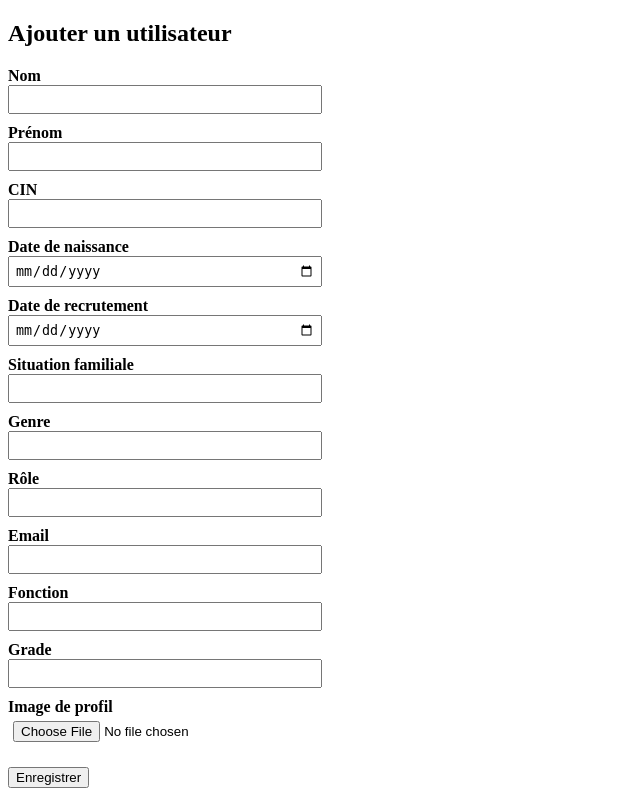
After one commit to MohamedZarrou/stage, a PHP site: page /user_add.php in a window 1280 px wide. The commit adds this page. Shown: the whole page, without its empty margins (0-640 px from the left). Run offline with PHP 8.4, Linux system fonts and the light colour scheme.

Commit message:
user add

```diff
--- /dev/null
+++ b/user_add.php
@@ -0,0 +1,110 @@
+<?php
+include "sql/db.php";
+$db = Database::getInstance()->getConnection();
+
+if (isset($_POST["save"])) {
+    $imgData = null;
+    $mimeType = null;
+
+    // Handle image if uploaded
+    if (isset($_FILES["img"]) && $_FILES["img"]["error"] === UPLOAD_ERR_OK) {
+        $imgData = file_get_contents($_FILES["img"]["tmp_name"]);
+        $mimeType = $_FILES["img"]["type"];
+    }
+
+    $sql = "INSERT INTO utilisateurs (
+        nom, prenom, Cin, d_naiss, d_recrutement, sit_familliale, genre,
+        role, email, fonction, grade, img, mime_type
+    ) VALUES (
+        :nom, :prenom, :Cin, :d_naiss, :d_recrutement, :sit_familiale, :genre,
+        :role, :email, :fonction, :grade, :img, :mime_type
+    )";
+
+    $stmt = $db->prepare($sql);
+    $stmt->bindParam(":nom", $_POST["nom"]);
+    $stmt->bindParam(":prenom", $_POST["prenom"]);
+    $stmt->bindParam(":Cin", $_POST["Cin"]);
+    $stmt->bindParam(":d_naiss", $_POST["d_naiss"]);
+    $stmt->bindParam(":d_recrutement", $_POST["d_recrutement"]);
+    $stmt->bindParam(":sit_familiale", $_POST["sit_familliale"]);
+    $stmt->bindParam(":genre", $_POST["genre"]);
+    $stmt->bindParam(":role", $_POST["role"]);
+    $stmt->bindParam(":email", $_POST["email"]);
+    $stmt->bindParam(":fonction", $_POST["fonction"]);
+    $stmt->bindParam(":grade", $_POST["grade"]);
+    $stmt->bindParam(":img", $imgData, PDO::PARAM_LOB);
+    $stmt->bindParam(":mime_type", $mimeType);
+    $stmt->execute();
+
+    echo "<p style='color: green;'>Utilisateur ajouté avec succès !</p>";
+}
+?>
+
+<!DOCTYPE html>
+<html lang="fr">
+<head>
+    <meta charset="UTF-8">
+    <title>Ajouter Utilisateur</title>
+    <style>
+        label {
+            display: block;
+            margin-top: 10px;
+            font-weight: bold;
+        }
+        input[type="text"], input[type="date"], input[type="email"], input[type="file"] {
+            width: 300px;
+            padding: 5px;
+        }
+        .buttons {
+            margin-top: 20px;
+        }
+    </style>
+</head>
+<body>
+
+<h2>Ajouter un utilisateur</h2>
+
+<form method="POST" enctype="multipart/form-data">
+    <label for="nom">Nom</label>
+    <input type="text" name="nom" required>
+
+    <label for="prenom">Prénom</label>
+    <input type="text" name="prenom" required>
+
+    <label for="Cin">CIN</label>
+    <input type="text" name="Cin" required>
+
+    <label for="d_naiss">Date de naissance</label>
+    <input type="date" name="d_naiss" required>
+
+    <label for="d_recrutement">Date de recrutement</label>
+    <input type="date" name="d_recrutement" required>
+
+    <label for="sit_familliale">Situation familiale</label>
+    <input type="text" name="sit_familliale">
+
+    <label for="genre">Genre</label>
+    <input type="text" name="genre">
+
+    <label for="role">Rôle</label>
+    <input type="text" name="role">
+
+    <label for="email">Email</label>
+    <input type="email" name="email">
+
+    <label for="fonction">Fonction</label>
+    <input type="text" name="fonction">
+
+    <label for="grade">Grade</label>
+    <input type="text" name="grade">
+
+    <label for="img">Image de profil</label>
+    <input type="file" name="img" accept="image/*">
+
+    <div class="buttons">
+        <input type="submit" name="save" value="Enregistrer">
+    </div>
+</form>
+
+</body>
+</html>
```
Also changed, not shown: home.php (+17 -5 lines).
